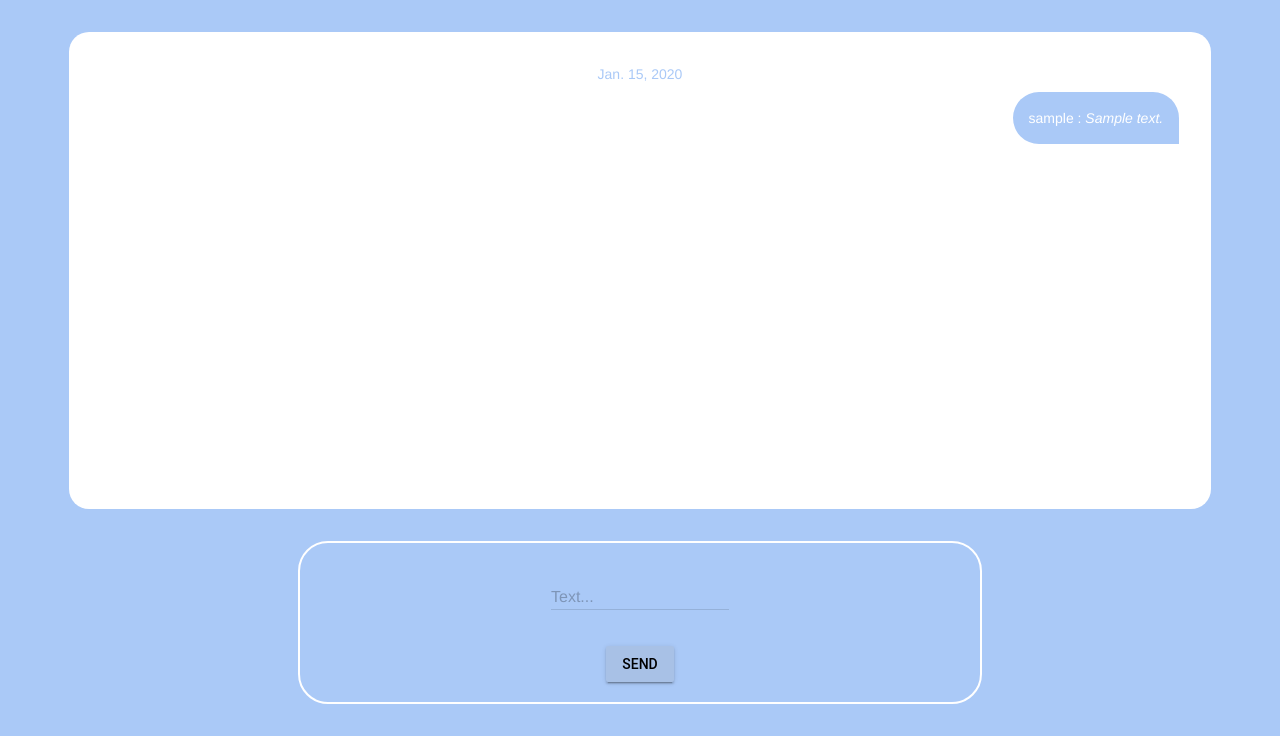
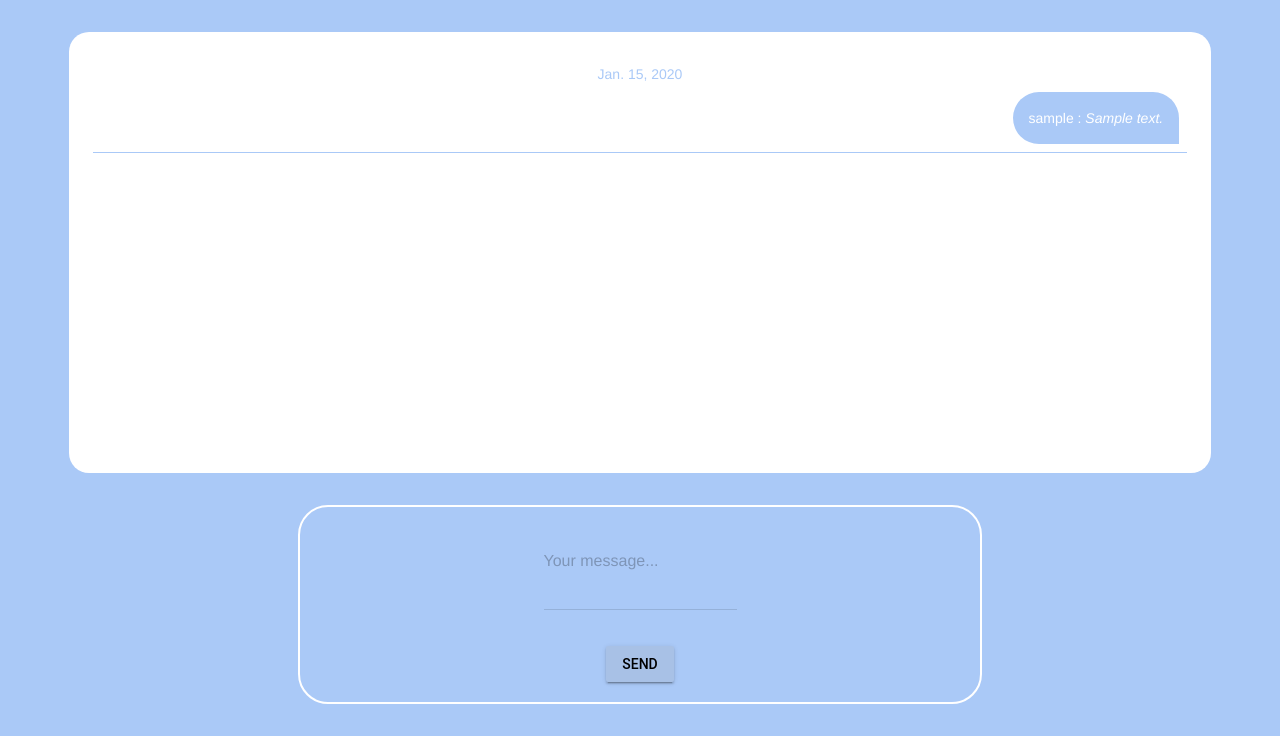
Before and after one commit to VincenzoRispoli/chat-app-django, a Django app: page /chat/ in a window 1280 px wide. Shown: the part 64-800 px from the top of the page. Run offline with Django 5.2, Linux system fonts and the light colour scheme; a user stored in the database is signed in; tables that the repository leaves empty hold one stand-in row (values such as "Sample post").

Commit message:
docs generated

```diff
--- a/chat/models.py
+++ b/chat/models.py
@@ -7,9 +7,24 @@
 #     created_at = models.DateField(default = date.today)
 
 class Chat(models.Model):
+    """ This model create an instance of the class Chat, with a
+        created_at field, that contain the date of the chat creation;
+
+    Args:
+        models (Chat): The Chat model instance to be saved in the database
+    """
     created_at = models.DateField(default = date.today)
 
 class Message(models.Model):
+    """ This model create an intance of the class Message, with a:
+        - text field, that contain the message;
+        - created_at field, that contain the date of creation;
+        - chat field, that contain the specific chat it refers to;
+        - author field, that contain the message author;
+        - receiver field, that contain the message receiver;
+    Args:
+        models (Message): The Message model instance to be saved in the database
+    """
     text = models.CharField(max_length = 500)
     created_at = models.DateField( default = date.today)
     chat = models.ForeignKey(Chat, on_delete = models.CASCADE, related_name = 'chat_message_set', default = None, blank = True, null = True)
--- a/chat/templates/auth/register.html
+++ b/chat/templates/auth/register.html
@@ -6,17 +6,17 @@
     <div>
         <form name="registerForm" onsubmit="register(); return false" method='POST'>
             {% csrf_token %}
-            <div class="mdl-textfield mdl-js-textfield mdl-textfield--floating-label">
+            <div class="mdl-textfield mdl-js-textfield mdl-textfield--floating-label" style="width: 100%">
                 <input class="mdl-textfield__input" id="username" name="username" min="3" type="text" id="sample3">
                 <label class="mdl-textfield__label" for="sample3">Username...</label>
             </div>
             <span style="color: red" id="usernameError"></span>
-            <div class="mdl-textfield mdl-js-textfield mdl-textfield--floating-label">
+            <div class="mdl-textfield mdl-js-textfield mdl-textfield--floating-label" style="width: 100%">
                 <input class="mdl-textfield__input" id="email" name="email" type="email" id="sample3">
                 <label class="mdl-textfield__label" for="sample3">Email...</label>
             </div>
             <span style="color: red" id="emailError"></span>
-            <div class="mdl-textfield mdl-js-textfield mdl-textfield--floating-label">
+            <div class="mdl-textfield mdl-js-textfield mdl-textfield--floating-label" style="width: 100%">
                 <input class="mdl-textfield__input" id="password" name="password" type="password" id="sample3" min="6">
                 <label class="mdl-textfield__label" for="sample3">Password...</label>
             </div>
--- a/chat/templates/chat/chat.html
+++ b/chat/templates/chat/chat.html
@@ -51,11 +51,13 @@
   </main>
   <div class="messBoxContainer">
     <div class="textBox">
-      <form onsubmit="sendMessage();return false" method="POST">
+
+      <form onsubmit="sendMessage();return false" ; method="POST">
         {% csrf_token %}
-        <div class="mdl-textfield mdl-js-textfield mdl-textfield--floating-label" style="width: 100%">
-          <input class="mdl-textfield__input" id="messageField" name="textmessage" type="text" id="sample3">
-          <label class="mdl-textfield__label" for="messageField">Text...</label>
+        <div class="mdl-textfield mdl-js-textfield" style="width: 100%">
+          <textarea class="mdl-textfield__input" name="textmessage" type="text" rows="3" style="resize:none"
+            id="messageField"></textarea>
+          <label class="mdl-textfield__label" for="sample5">Your message...</label>
         </div>
         <button id="btn" type="submit" class="mdl-button mdl-js-button mdl-button--raised">
           Send
@@ -91,7 +93,7 @@
       console.log(author);
 
       messageContainer.innerHTML += `
-      <div class="message" id="messageJs";>
+      <div class="author-message" id="messageJs";>
         <span class="date">{{message.created_at}}</span>
         <div style="display:flex; justify-content: flex-end">
           <span class="name-and-text-author">${user} : <i style="color: gray">${messageField.value}</i></span>
@@ -101,7 +103,7 @@
       console.log("Success");
       document.getElementById('messageJs').remove();
       messageContainer.innerHTML += `
-        <div class="message">
+        <div class="author-message">
           <span class="date">${date}</span>
           <div style="display:flex; justify-content: flex-end">
             <span class="name-and-text-author">${user} : <i>${parsedResponse.fields.text}</i></span>
--- a/chat/views.py
+++ b/chat/views.py
@@ -9,17 +9,53 @@
 # Create your views here.
 @login_required(login_url = '/login/')
 def index(request):
+    """ Handles the display of chat messages and the creation of new messages in the chat.
+    This view is responsible for rendering the chat interface and processing new messages
+    sent via the chat form. When a POST request is received, it creates a new message in
+    the chat and returns the message as a JSON response. For GET requests, it retrieves
+    all messages associated with the chat and renders them in the chat template.
+
+    Args:
+        request (HttpRequest): The HttpRequest that contain metadata about the request method,
+        the text of the message, the author and the receiver
+
+    Returns:
+        JsonResponse: If the request method is POST, returns a JsonResponse containing the serialized
+                      data of the newly created message
+        HttpResponse: If the request method is GET, returns an HttpResponse object that renders the
+                      chat template with the list of messages
+    """
     myChat = Chat.objects.get(id = 1)
     if request.method == 'POST':
         message = request.POST['textmessage']
         new_message =  Message.objects.create(text = message, chat = myChat, author = request.user, receiver = request.user )
         serialized_obj = serialize('json', [new_message, ])
         return JsonResponse(serialized_obj[1:-1], safe = False)
-    chatMessages = Message.objects.filter(chat__id = 1) # con chat__id andiamo a predere l'oggetto chat dell'oggetto parent Message, in cui id é 1
+    chatMessages = Message.objects.filter(chat__id = 1)
     return render(request, 'chat/chat.html', {'messages' : chatMessages})
 
 
 def loginView(request):
+    """ This view handles the login process of an existing user. It receives a POST request with
+    the username and password submitted via the login form. Thanks the function authenticate,
+    it check if the user exist. If the user exist it make the login and return a JsonResponse with a
+    status "success" and with the url for the access to the chat.html template. Otherwise, if the user do not exist,
+    it return a status "error 401". If the request method is GET it return a request object to render the
+    login.html template
+
+    Args:
+        request (HttpRequest): The HttpRequest object that contain metadata about the request method and the logged
+        in user: username and password
+
+    Returns:
+        JsonRepsonse: A JSON response indicating success or failure of the login attempt. If the authentication
+                      succesful, it return a JsonResponse with the status "success" and the url for the access to
+                      the chat.html template. If the authrntication fail, it returns an error status with HTTP 401
+                      Unauthorize.
+        HttpResponse: If the request method is GET, it returns an HttpResponse object rendering the login form,
+                      with the option to redirect after a successful login
+
+    """
     redirect = request.GET.get('next','/chat/')
     if request.method == 'POST':
         user = authenticate(username = request.POST.get('username'), password = request.POST.get('password'))
@@ -33,22 +69,25 @@
 
 
 def registerView(request):
+    """ This view handles the registration process for a new user. It receives a POST request with
+    the username, email, and password from the registration form in the register.html template.
+    If the request method is POST, it creates a new user object, marks the user as staff, saves it,
+    and returns a JSON response with the URL to access the chat page. If the request method is not POST,
+    it renders the registration form.
+
+    Args:
+        request (HttpRequest): The HTTP request object that containt metadata about the request, in this case POST,
+        the username, the email and password;
+
+    Returns:
+        JsonResponse: A JSON response with a status indicating success and the URL for accessing the chat page
+                      when a user is successfully created
+        HTTPResponse: If the request method is not POST, it returns an HttpResponse object rendering the register.html
+        template
+    """
     if request.method == 'POST':
         user = User.objects.create_user(username = request.POST.get("username"), email = request.POST.get("email"), password = request.POST.get("password"))
         user.is_staff = True
         user.save()
         return JsonResponse({'status': 'success', 'url': '/chat/'})
     return render(request, 'auth/register.html')
-
-
-
-# def loginView(request):
-#     redirect = request.GET.get('next','/chat/')
-#     if request.method == 'POST':
-#         user = authenticate(username = request.POST.get('username'), password = request.POST.get('password'))
-#         if user:
-#             login(request, user)
-#             return JsonResponse(request.POST.get('redirect'))
-#         else:
-#             return render(request, 'auth/login.html', {'wrongPassword': True, 'redirect': redirect})
-#     return render(request, 'auth/login.html', {'redirect': redirect})
--- a/static/css/style.css
+++ b/static/css/style.css
@@ -45,6 +45,7 @@
     gap: 8px;
     color: #fff;
     padding: 24px;
+    border-bottom: 1px solid #aac9f7
 }
 
 .author-message {
@@ -54,6 +55,7 @@
     color: #fff;
     padding: 8px;
     gap: 8px;
+    border-bottom: 1px solid #aac9f7
 }
 
 .date {
@@ -70,7 +72,7 @@
     border-radius: 30px 30px 30px 0px;
 }
 
-.name-and-text-author{
+.name-and-text-author {
     background: #aac9f7;
     padding: 16px;
     border-radius: 30px 30px 0px 30px !important;
@@ -134,6 +136,19 @@
     gap: 16px
 }
 
+textarea {
+    padding: 8px;
+}
+
+textarea::-webkit-scrollbar {
+    width: 6px;
+}
+
+textarea::-webkit-scrollbar-thumb {
+    background: #fff;
+    border-radius: 10px;
+}
+
 .register-page {
     height: 100vh;
     width: 100%;
@@ -173,3 +188,24 @@
 .mt-32 {
     margin-top: 32px;
 }
+
+@media (max-width: 1050px) {
+    #messageContainer {
+        margin-top: 32px;
+    }
+}
+
+@media (max-width: 768px) {
+    .paragraph-login p {
+        text-align: center !important;
+        padding: 32px;
+    }
+
+    .register-page-title {
+        font-size: 32px;
+    }
+
+    .login-page-title {
+        font-size: 32px;
+    }
+}
```
Also changed, not shown: chat/admin.py (+21 -0 lines), chat/templates/auth/login.html (+5 -5 lines).
